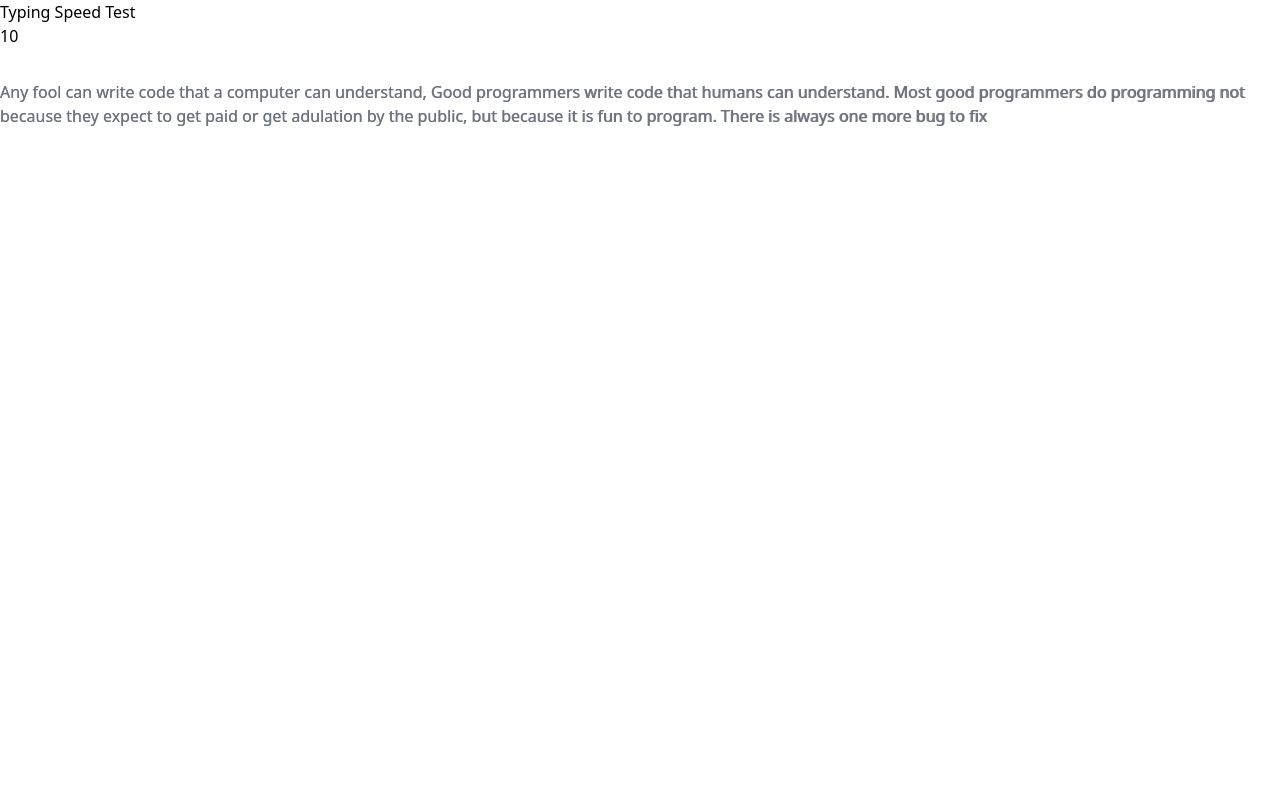
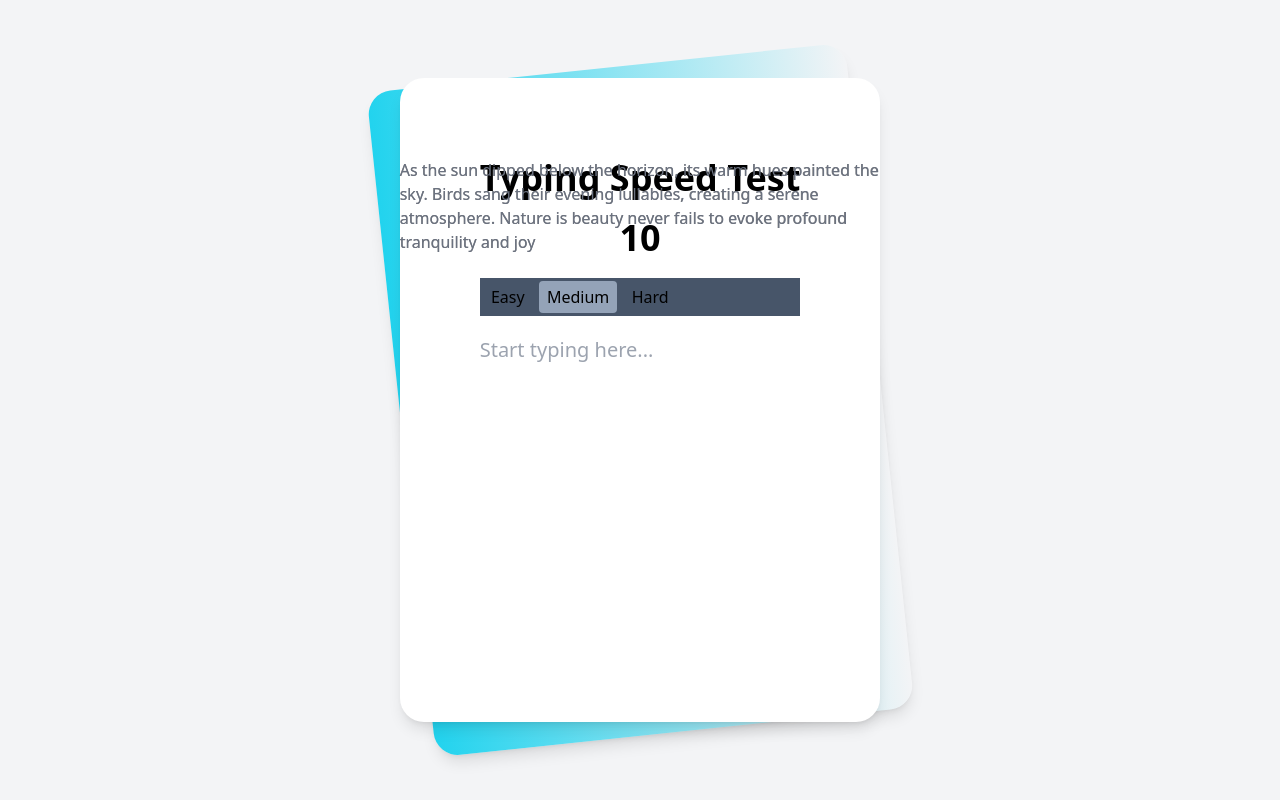
Before and after one commit to oussamaroui/SpeedKey, a React (Vite) app: page / in a window 1280 px wide. Built offline with nearby package versions, Linux system fonts and the light colour scheme.

Commit message:
correcting renderColoredText function

```diff
--- a/src/components/SpeedKey.jsx
+++ b/src/components/SpeedKey.jsx
@@ -1,11 +1,12 @@
 import { useState, useEffect, useRef } from 'react';
+import Texts from './Texts.json'
 
 const SpeedKey = () => {
     const [input, setInput] = useState('');
     const [startTime, setStartTime] = useState(15);
     const [showResult, setShowResult] = useState(false);
-    const targetText =
-        'Any fool can write code that a computer can understand, Good programmers write code that humans can understand. Most good programmers do programming not because they expect to get paid or get adulation by the public, but because it is fun to program. There is always one more bug to fix';
+    const [level, setLevel] = useState(1);
+    const buttonsLevel = ['Easy', 'Medium', 'Hard'];
     const timerIdRef = useRef();
 
     useEffect(() => {
@@ -33,14 +34,14 @@ const SpeedKey = () => {
         const correctWords = input
             .trim()
             .split(/\s+/)
-            .filter((word, index) => word === targetText.split(/\s+/)[index]);
+            .filter((word, index) => word === Texts[level].split(/\s+/)[index]);
 
         const typingSpeed = Math.round((correctWords.length / 30) * 60);
         return typingSpeed;
     };
 
     const renderColoredText = () => {
-        const targetTextArray = targetText.split('');
+        const targetTextArray = Texts[level].split('');
         const userInputArray = input.split('');
 
         const coloredText = targetTextArray.map((letter, index) => {
@@ -64,28 +65,41 @@ const SpeedKey = () => {
         return <span>{coloredText}</span>;
     };
 
+    const getLevel = (l) => {
+        setLevel(l)
+    }
 
     return (
-        <div>
-            <h1>Typing Speed Test</h1>
-            <p>{startTime}</p>
-            <p className='absolute top-20 left-0 opacity-50'>{targetText}</p>
+        <div className="min-h-screen bg-gray-100 py-6 flex flex-col justify-center sm:py-12">
+            <div className="relative py-3 sm:max-w-xl sm:mx-auto">
+                <div className="absolute inset-0 bg-gradient-to-r from-cyan-400 to-light-blue-500 shadow-lg transform -skew-y-6 sm:skew-y-0 sm:-rotate-6 sm:rounded-3xl"></div>
+                <div className="relative px-4 py-10 bg-white shadow-lg sm:rounded-3xl sm:p-20">
+                    <h1 className="text-center text-4xl font-bold mb-5">Typing Speed Test</h1>
+                    <p className="text-center text-4xl font-bold mb-5">{startTime}</p>
+                    <div className='flex bg-slate-600 w-auto'>
+                        {buttonsLevel.map((btnLevel, index) => (
+                            <p key={index} onClick={() => getLevel(index)}
+                                className={`py-1 px-2 m-[0.20rem] rounded ${level == index && 'bg-slate-400'} cursor-pointer`}>
+                                {btnLevel}
+                            </p>
+                        ))}
+                    </div>
+                    <p className='absolute top-20 left-0 opacity-50'>{Texts[level]}</p>
                     <p className='absolute top-20 left-0'>{renderColoredText()}</p>
                     <textarea
-                rows="5"
-                cols="50"
-                value={input}
                         onChange={handleInputChange}
+                        className="w-full h-[300px] bg-transparent outline-none resize-none text-xl mt-5"
                         placeholder="Start typing here..."
-                disabled={showResult}
-                className='opacity-0'
-                autoFocus
-            />
+                    ></textarea>
                     {showResult && (
-                <div>
-                    <p>Typing Speed: {calculateTypingSpeed()} words per minute</p>
+                        <div className="mt-5">
+                            <p className="text-2xl font-bold">
+                                Your Typing Speed is: {calculateTypingSpeed()} wpm
+                            </p>
                         </div>
                     )}
+                </div>
+            </div>
         </div>
     );
 };
--- a/src/components/Texts.json
+++ b/src/components/Texts.json
@@ -1,5 +1,5 @@
 [
-    {
-        "p1": "As the sun dipped below the horizon, its warm hues painted the sky. Birds sang their evening lullabies, creating a serene atmosphere. Nature's beauty never fails to evoke profound tranquility and joy."
-    }
+    "Cryptocurrency transactions are decentralized and pseudonymous. Blockchain, the underlying technology, ensures security. Deciphering cryptographic keys demands precision. The volatile market adds complexity. Typing fluency here is akin to mastering a digital symphony",
+    "As the sun dipped below the horizon, its warm hues painted the sky. Birds sang their evening lullabies, creating a serene atmosphere. Nature is beauty never fails to evoke profound tranquility and joy",
+    "Any fool can write code that a computer can understand, Good programmers write code that humans can understand. Most good programmers do programming not because they expect to get paid or get adulation by the public, but because it is fun to program. There is always one more bug to fix"
 ]
```
Lines whose indentation alone changed are shown as unchanged.
